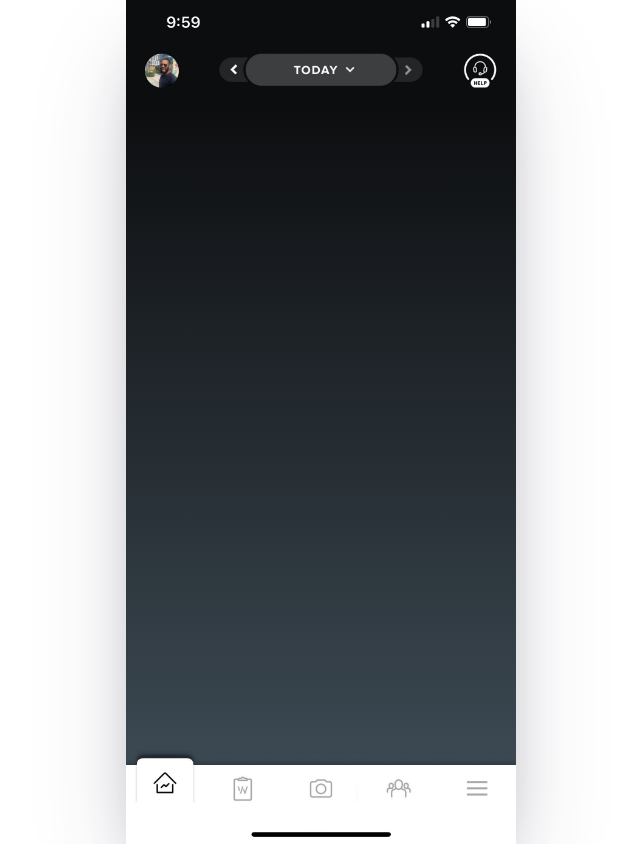
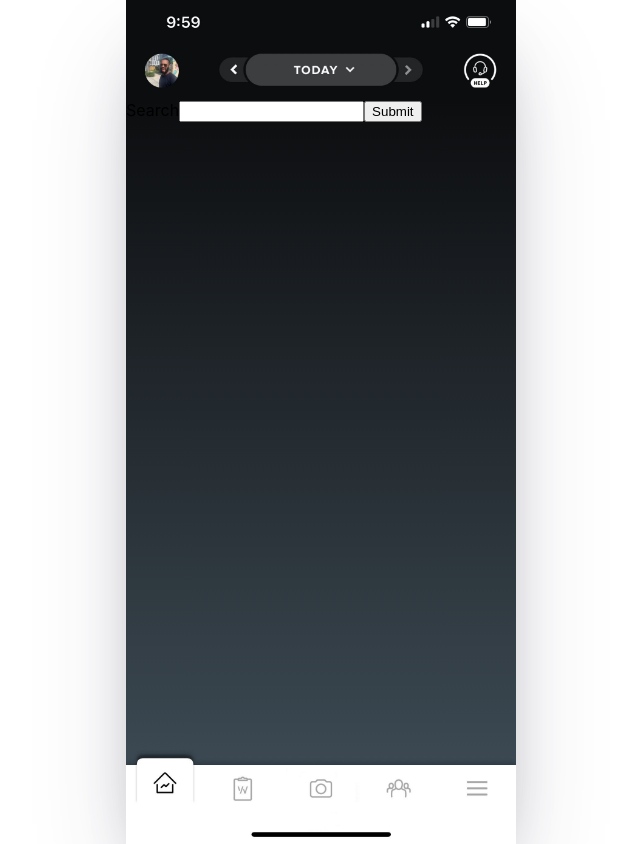
Before and after one commit to danielstich/my-whoop-plus, a React (Create React App) app: page / in a window 1280 px wide. Shown: the whole page, without its empty margins (319-959 px from the left). Built offline with nearby package versions, Linux system fonts and the light colour scheme.

Commit message:
created occupation search component

```diff
--- a/src/App.jsx
+++ b/src/App.jsx
@@ -1,12 +1,13 @@
 import './App.scss';
-import home from './assets/home_screen.jpeg'
+import home from './assets/home_screen.jpeg';
+import OccupationSearch from './components/OccupationSearch/OccupationSearch';
 
 function App() {
   return (
     <div className="App">
       <img className='App__img' src={home} alt="" />
       <div className="App__container">
-
+        <OccupationSearch />
       </div>
     </div>
   );
--- /dev/null
+++ b/src/components/OccupationSearch/OccupationSearch.jsx
@@ -0,0 +1,34 @@
+import React from 'react';
+
+export default function OccupationSearch() {
+
+  const careers = ["nurse", "naturopath", ""]
+
+  return (
+    <div>
+        <form action="">
+            <label htmlFor="careerInput">Search</label>
+            <input type="text" name="careerInput" id="careerInput" />
+            <button>Submit</button>
+
+            {/* this is an NPM library called react-autocomplete, it's supposed to simplify creating auto-complete text inputs - not working on my end but could be useful */}
+            {/* <Autocomplete
+              getItemValue={(item) => item.label}
+              items={[
+                { label: 'apple' },
+                { label: 'banana' },
+                { label: 'pear' }
+              ]}
+              renderItem={(item, isHighlighted) =>
+                <div style={{ background: isHighlighted ? 'lightgray' : 'white' }}>
+                  {item.label}
+                </div>
+              }
+              value={value}
+              onChange={(e) => value = e.target.value}
+              onSelect={(val) => value = val}
+            /> */}
+        </form>
+    </div>
+  );
+}
```
Also changed, not shown: src/components/OccupationSearch/OccupationSearch.scss (added).
